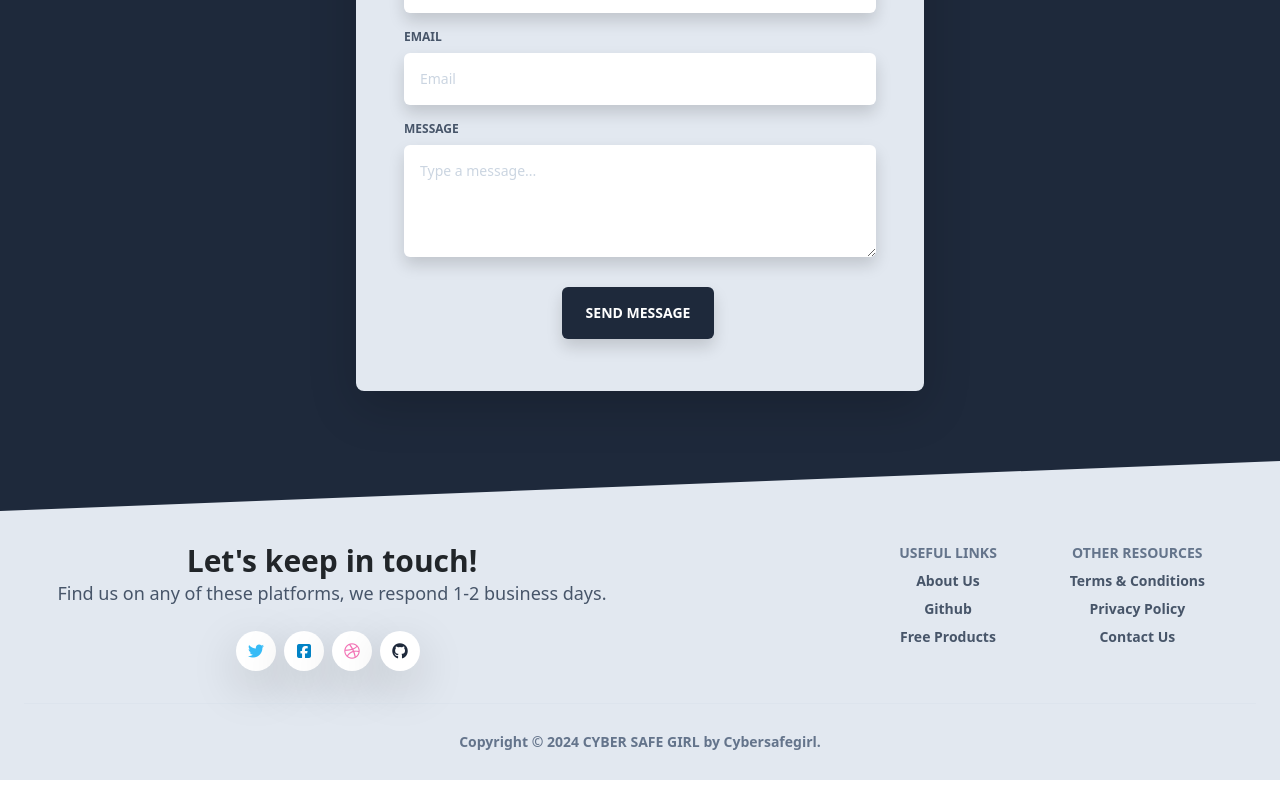
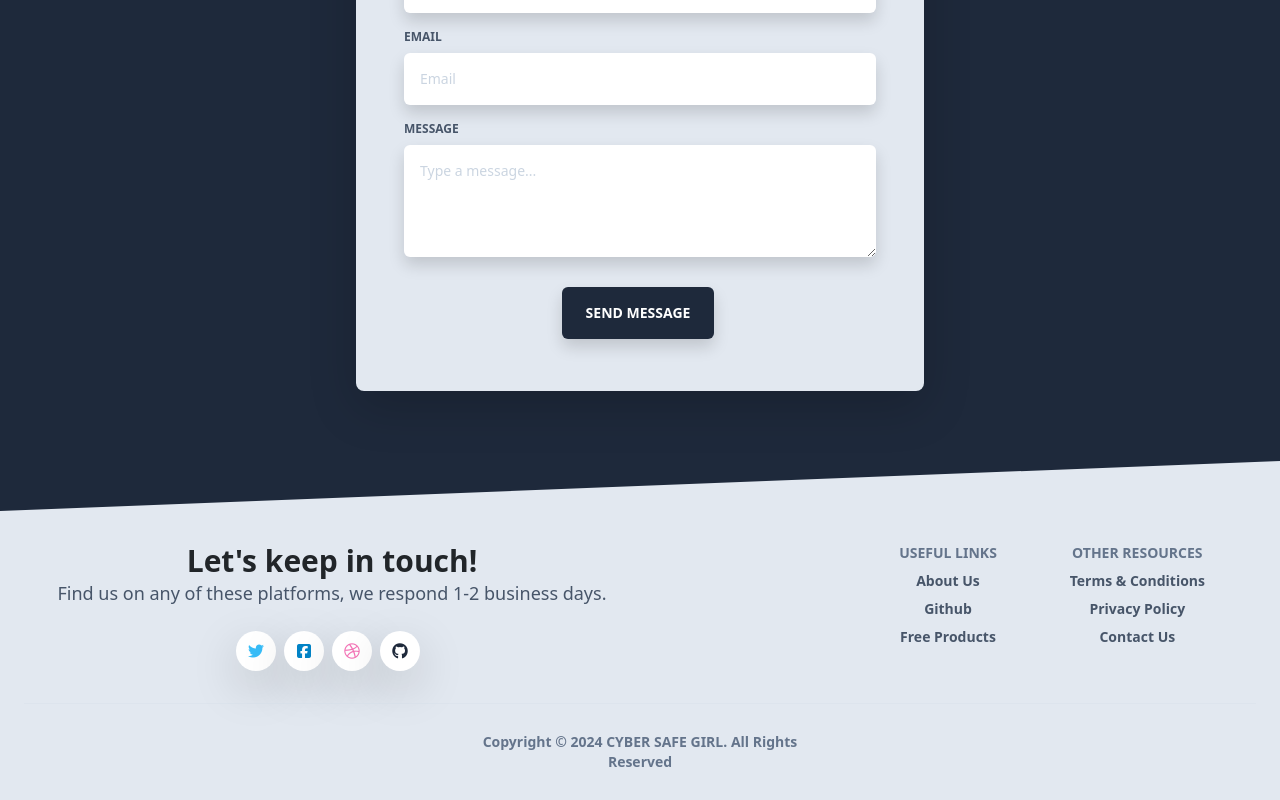
Before and after one commit to Shreyashs98/csg, a React (Create React App) app: page /home in a window 1280 px wide. Shown: the part 3810-4610 px from the top of the page. Built offline with nearby package versions, Linux system fonts and the light colour scheme.

Commit message:
footer changes

```diff
--- a/package.json
+++ b/package.json
@@ -15,6 +15,7 @@
     "react-dom": "^18.3.1",
     "react-router-dom": "^6.24.0",
     "react-scripts": "^5.0.1",
+    "react-scroll": "^1.9.0",
     "web-vitals": "^2.1.4"
   },
   "scripts": {
--- a/src/components/Footers/Footer.js
+++ b/src/components/Footers/Footer.js
@@ -1,4 +1,5 @@
 import React from "react";
+import { Link } from 'react-scroll';
 
 export default function Footer() {
   return (
@@ -31,30 +32,38 @@ export default function Footer() {
                 Find us on any of these platforms, we respond 1-2 business days.
               </h5>
               <div className="mt-6 lg:mb-0 mb-6">
+                <a href="https://x.com/i/flow/login?redirect_after_login=%2Feducatorananth">
                   <button
                     className="bg-white text-lightBlue-400 shadow-lg font-normal h-10 w-10 items-center justify-center align-center rounded-full outline-none focus:outline-none mr-2"
                     type="button"
                   >
                     <i className="fab fa-twitter"></i>
                   </button>
+                </a>
+                <a href="https://www.facebook.com/educatorananth/">
                   <button
                     className="bg-white text-lightBlue-600 shadow-lg font-normal h-10 w-10 items-center justify-center align-center rounded-full outline-none focus:outline-none mr-2"
                     type="button"
                   >
                     <i className="fab fa-facebook-square"></i>
                   </button>
+                </a>
+                <a href="https://ananthprabhu.com/">
                   <button
                     className="bg-white text-pink-400 shadow-lg font-normal h-10 w-10 items-center justify-center align-center rounded-full outline-none focus:outline-none mr-2"
                     type="button"
                   >
                     <i className="fab fa-dribbble"></i>
                   </button>
+                </a>
+                <a href="https://github.com/ashwinbekal">
                   <button
                     className="bg-white text-blueGray-800 shadow-lg font-normal h-10 w-10 items-center justify-center align-center rounded-full outline-none focus:outline-none mr-2"
                     type="button"
                   >
                     <i className="fab fa-github"></i>
                   </button>
+                </a>
               </div>
             </div>
             <div className="w-full lg:w-6/12 px-4">
@@ -65,18 +74,20 @@ export default function Footer() {
                   </span>
                   <ul className="list-unstyled">
                   <li>
-                      <a
+                    <Link
                       className="text-blueGray-600 hover:text-blueGray-800 font-semibold block pb-2 text-sm"
-                        href="https://www.cybersafegirl.com/presentation?ref=nr-footer"
+                      to="about-us"
+                      smooth={true}
+                      duration={500}
                     >
                       About Us
-                      </a>
+                    </Link>
                   </li>
 
                     <li>
                       <a
                         className="text-blueGray-600 hover:text-blueGray-800 font-semibold block pb-2 text-sm"
-                        href="https://www.github.com/creativetimofficial?ref=nr-footer"
+                        href="https://www.github.com/ashwinbekal"
                       >
                         Github
                       </a>
@@ -130,14 +141,13 @@ export default function Footer() {
           <div className="flex flex-wrap items-center md:justify-between justify-center">
             <div className="w-full md:w-4/12 px-4 mx-auto text-center">
               <div className="text-sm text-blueGray-500 font-semibold py-1">
-                Copyright © {new Date().getFullYear()} CYBER SAFE GIRL by{" "}
+                Copyright © {new Date().getFullYear()} CYBER SAFE GIRL.{" "}
                 <a
                   href="https://www.cybersafegirl.com?ref=nr-footer"
                   className="text-blueGray-500 hover:text-blueGray-800"
                 >
-                  Cybersafegirl
+                  All Rights Reserved
                 </a>
-                .
               </div>
             </div>
           </div>
--- a/src/pages/Index.js
+++ b/src/pages/Index.js
@@ -71,7 +71,7 @@ export default function Index() {
 
         <div className="container mx-auto overflow-hidden pb-20">
           <div className="flex flex-wrap items-center">
-            <div className="w-full md:w-4/12 px-12 md:px-4 ml-auto mr-auto mt-48">
+            <div id="about-us" className="w-full md:w-4/12 px-12 md:px-4 ml-auto mr-auto mt-48">
               <h3 className="text-3xl mb-2 font-semibold leading-normal">
                 About Us
               </h3>
```
Also changed, not shown: 1 other file (tests, documents, lock files or other folders). Lines whose indentation alone changed are shown as unchanged.
